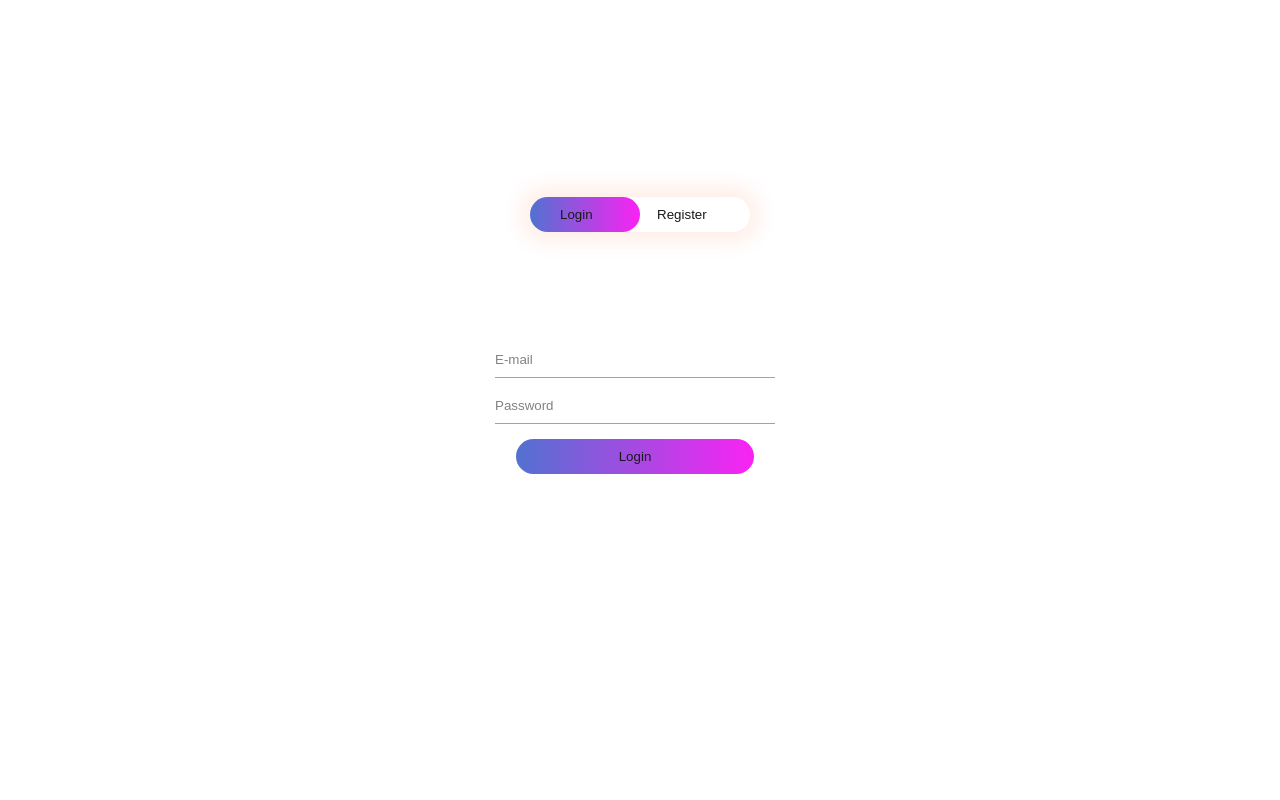
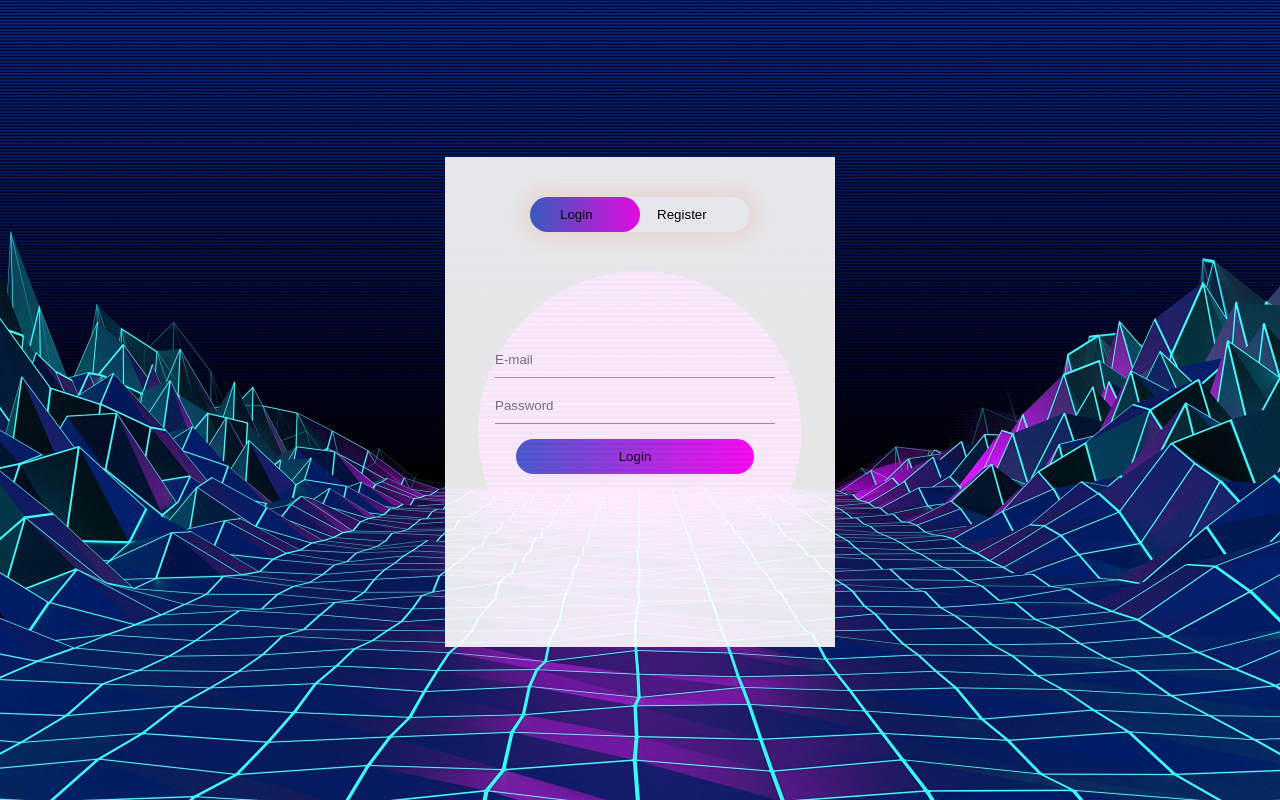
Before and after one commit to Sinzunza/photoit, a website: page views/login.html in a window 1280 px wide. Drawn offline with nearby package versions, Linux system fonts and the light colour scheme.

Commit message:
fixed login background bug

```diff
--- a/styles/login.css
+++ b/styles/login.css
@@ -7,7 +7,7 @@
 .login-page{
     height: 100%;
     width: 100%;
-    background-image: url(./photos/banner.jpg);
+    background-image: url(../photos/banner.jpg);
     background-position: center;
     background-size: cover;
     position: absolute;
```
